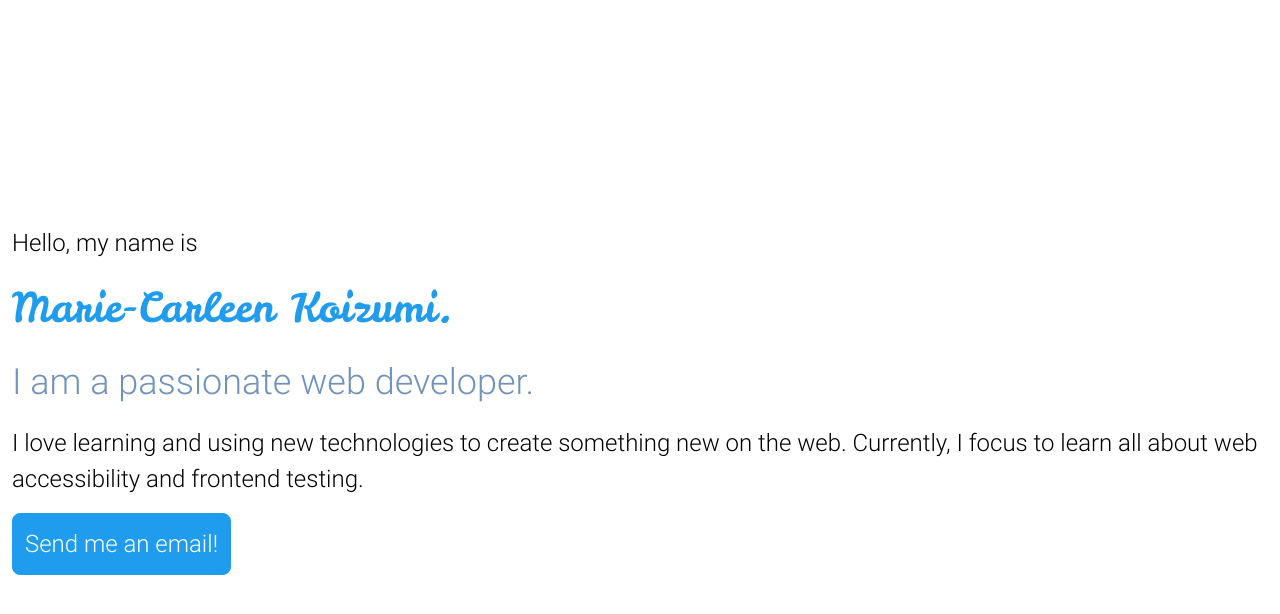
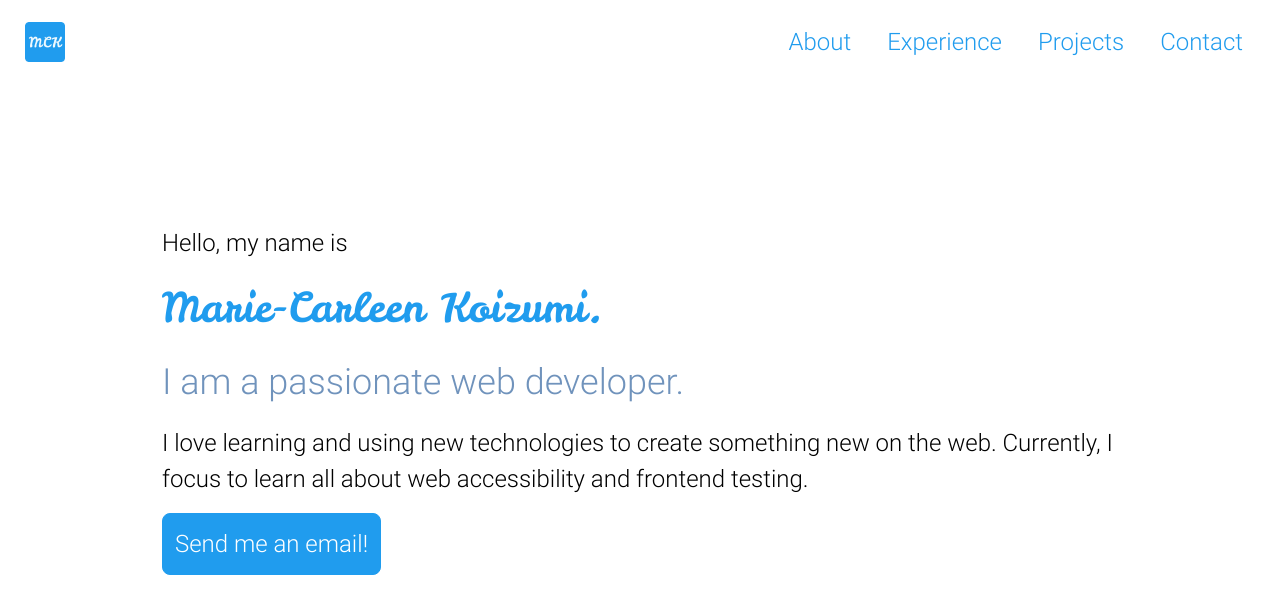
Before and after one commit to macfrei/portfolio, a React (Create React App) app: page / in a window 1280 px wide. Shown: the top 614 px of the page. Built offline with nearby package versions, Linux system fonts and the light colour scheme.

Commit message:
Build Heaer with BurgerMenu

```diff
--- a/src/App.js
+++ b/src/App.js
@@ -1,11 +1,33 @@
+import styled from "styled-components";
+import Header from "./components/Header";
 import Hero from "./components/Hero";
 
 function App() {
   return (
-    <main>
-      <Hero />
-    </main>
+    <>
+      <Header />
+      <Main>
+        <Hero />
+      </Main>
+    </>
   );
 }
 
 export default App;
+
+const Main = styled.main`
+  display: grid;
+  place-content: center;
+
+  @media (min-width: 1080px) {
+    padding: 0 150px;
+  }
+
+  @media (max-width: 1079px) {
+    padding: 0 100px;
+  }
+
+  @media (max-width: 768px) {
+    padding: 0 50px;
+  }
+`;
--- /dev/null
+++ b/src/components/BurgerMenu.js
@@ -0,0 +1,87 @@
+import { useEffect, useRef, useState } from "react";
+import styled from "styled-components";
+
+export default function BurgerMenu() {
+  const ref = useRef();
+  const [isOpen, setIsOpen] = useState(false);
+
+  useEffect(() => {
+    const checkIfClickedOutside = (event) => {
+      if (isOpen && ref.current && !ref.current.contains(event.target)) {
+        setIsOpen(false);
+      }
+    };
+
+    document.addEventListener("mousedown", checkIfClickedOutside);
+
+    return () => {
+      document.removeEventListener("mousedown", checkIfClickedOutside);
+    };
+  }, [isOpen]);
+
+  return (
+    <Section ref={ref}>
+      <BurgerMenuButton isOpen={isOpen} onClick={() => setIsOpen(!isOpen)}>
+        {isOpen ? "Close" : "Menu"}
+      </BurgerMenuButton>
+      <BurgerMenuStyled isOpen={isOpen}>
+        <Link href="#about">About</Link>
+        <Link href="#experience">Experience</Link>
+        <Link href="#projects">Projects</Link>
+        <Link href="#contact">Contact</Link>
+      </BurgerMenuStyled>
+    </Section>
+  );
+}
+
+const Section = styled.section`
+  @media (min-width: 767px) {
+    display: none;
+  }
+`;
+
+const BurgerMenuStyled = styled.nav`
+  display: grid;
+  place-content: center;
+
+  position: fixed;
+  top: 0;
+  bottom: 0;
+  right: 0;
+  z-index: 10;
+
+  padding: 50px 10px;
+  width: min(75vw, 300px);
+  height: 100vh;
+
+  background-color: var(--primary-blue);
+  box-shadow: var(--primary-blue-shadow);
+
+  transform: ${({ isOpen }) =>
+    isOpen ? "translateX(0vw)" : "translateX(100vw)"};
+  visibility: ${({ isOpen }) => (isOpen ? "visible" : "hidden")};
+
+  transition: var(--transition);
+`;
+
+const BurgerMenuButton = styled.button`
+  background-color: transparent;
+  border: none;
+  color: ${({ isOpen }) => (isOpen ? "white" : "var(--primary-blue)")};
+  font-family: var(--font-primary);
+  text-decoration: underline;
+
+  padding: 15px;
+  position: relative;
+  z-index: 20;
+`;
+
+const Link = styled.a`
+  text-decoration: none;
+  color: white;
+  padding: 12px;
+
+  &:hover {
+    color: var(--secondary-silver);
+  }
+`;
--- /dev/null
+++ b/src/components/Header.js
@@ -0,0 +1,63 @@
+import styled from "styled-components";
+import Logo from "../assets/logo.png";
+import BurgerMenu from "./BurgerMenu";
+
+export default function Header() {
+  return (
+    <HeaderStyled>
+      <LogoStyled href="#hero">
+        <img src={Logo} alt="MCK" />
+      </LogoStyled>
+      <BurgerMenu />
+      <Nav>
+        <Link href="#about">About</Link>
+        <Link href="#experience">Experience</Link>
+        <Link href="#projects">Projects</Link>
+        <Link href="#contact">Contact</Link>
+      </Nav>
+    </HeaderStyled>
+  );
+}
+
+const HeaderStyled = styled.header`
+  display: flex;
+  justify-content: space-between;
+  align-items: center;
+  flex-wrap: wrap;
+
+  position: fixed;
+  top: 0;
+
+  width: 100%;
+  height: 80px;
+  padding: 12px 25px;
+`;
+
+const LogoStyled = styled.a`
+  width: 40px;
+  height: 40px;
+
+  & img {
+    height: 100%;
+  }
+`;
+
+const Nav = styled.nav`
+  @media (max-width: 768px) {
+    display: none;
+  }
+
+  display: flex;
+  flex-wrap: wrap;
+  gap: 12px;
+`;
+
+const Link = styled.a`
+  text-decoration: none;
+  color: var(--primary-blue);
+  padding: 12px;
+
+  &:hover {
+    color: var(--secondary-silver);
+  }
+`;
```
